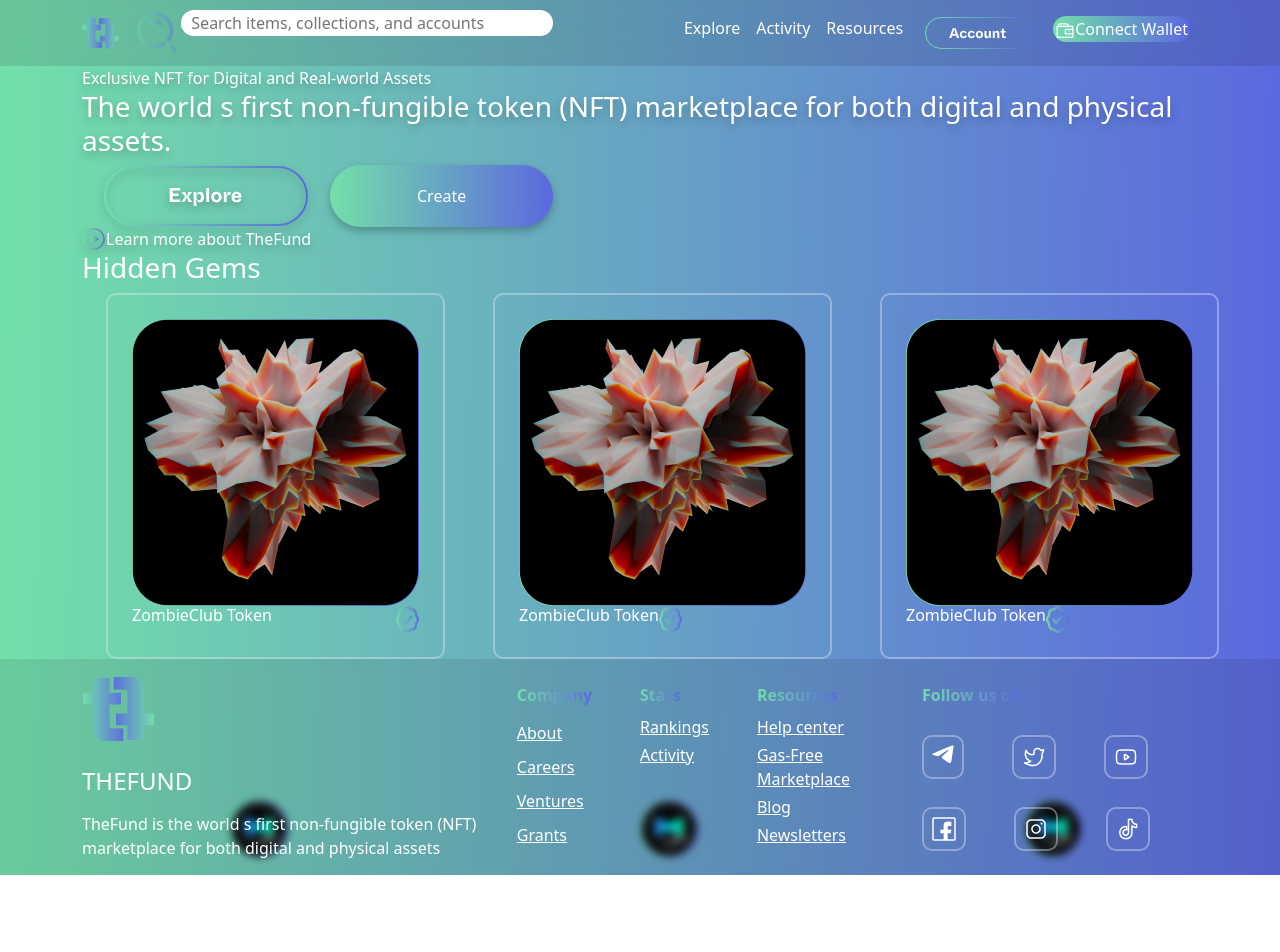
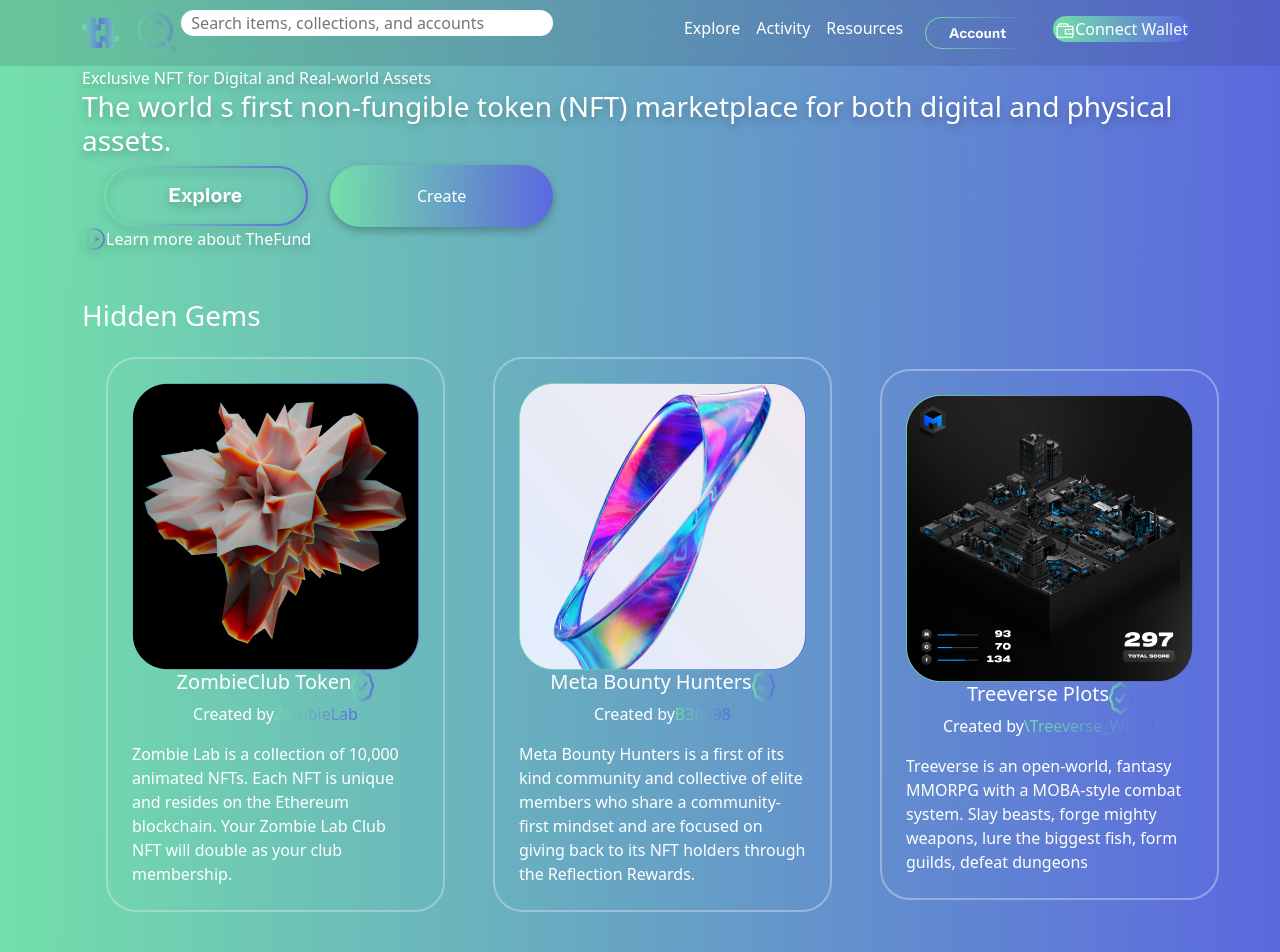
Before and after one commit to Pvalentin2908/NFT-Marketplace, a React (Create React App) app: page / in a window 1280 px wide. Shown: the top 952 px of the page. Before the commit the page ends 875 px from the top, so only its background shows below. Built offline with nearby package versions, Linux system fonts and the light colour scheme.

Commit message:
feat: Gems

```diff
--- a/src/Components/Page/Gems.tsx
+++ b/src/Components/Page/Gems.tsx
@@ -2,57 +2,100 @@ import React, { ReactElement } from 'react';
 import cs from 'classnames';
 import s from './style.module.scss';
 import Rectangle1 from './assets/Rectangle1.png';
+import Rectangle2 from './assets/Rectangle2.png';
+import Rectangle3 from './assets/Rectangle3.png';
 import Bif from './assets/Bifa.png';
 import Elips from './assets/Ellipse1.png';
 
 export default function Gems(): ReactElement {
   return (
-    <div className="container">
-      <div className="text-white">
+    <div className="container mb-5">
+      <div className="text-white mb-4 mt-5">
         <h3>Hidden Gems</h3>
       </div>
       <div className="d-flex flex-row justify-content-between">
         <div
           className={cs(
             s.cardServices,
-            'd-flex flex-column justify-content-between p-4 align-items-center align-items-lg-start mx-4',
+            'd-flex flex-column justify-content-between p-4 align-items-center mx-4 h-100',
           )}
         >
-          <div className="d-flex flex-column justify-content-between">
-            <div>
-              <img src={Rectangle1} alt="Rectangle1" />
-              <img src={Elips} alt="Elips" className={cs(s.ellipsGems1)} />
-            </div>
-            <div className="d-flex flex-row justify-content-between">
-              <h6 className="text-white">ZombieClub Token</h6>
-              <img src={Bif} alt="Bifa" />
-            </div>
+          <div>
+            {/* <img src={Elips} alt="Elips" className={cs(s.ellipsGems1, '')} /> */}
+            <img
+              src={Rectangle1}
+              alt="Rectangle1"
+              className={cs(s.classRectangle, '')}
+            />
+          </div>
+          <div className="d-flex flex-row justify-content-start">
+            <h5 className="text-white">ZombieClub Token</h5>
+            <img src={Bif} alt="Bifa" />
+          </div>
+          <div className="d-flex flex-row">
+            Created by
+            <p className={cs(s.created, '')}>ZombieLab</p>
+          </div>
+          <div className="text-white">
+            Zombie Lab is a collection of 10,000 animated NFTs. Each NFT is
+            unique and resides on the Ethereum blockchain. Your Zombie Lab Club
+            NFT will double as your club membership.
           </div>
         </div>
         <div
           className={cs(
             s.cardServices,
-            'd-flex flex-column justify-content-between p-4 align-items-center align-items-lg-start mx-4',
+            'd-flex flex-column justify-content-between p-4 align-items-center mx-4 h-100',
           )}
         >
-          <img src={Rectangle1} alt="Rectangle1" />
-          <img src={Elips} alt="Elips" className={cs(s.ellipsGems2)} />
-          <div className="d-flex flex-row justify-content-between">
-            <h6 className="text-white">ZombieClub Token</h6>
+          <div>
+            {/* <img src={Elips} alt="Elips" className={cs(s.ellipsGems1, '')} /> */}
+            <img
+              src={Rectangle2}
+              alt="Rectangle2"
+              className={cs(s.classRectangle, '')}
+            />
+          </div>
+          <div className="d-flex flex-row justify-content-start">
+            <h5 className="text-white">Meta Bounty Hunters</h5>
             <img src={Bif} alt="Bifa" />
+          </div>
+          <div className="d-flex flex-row">
+            Created by
+            <p className={cs(s.created, '')}>B30898</p>
+          </div>
+          <div className="text-white">
+            Meta Bounty Hunters is a first of its kind community and collective
+            of elite members who share a community-first mindset and are focused
+            on giving back to its NFT holders through the Reflection Rewards.
           </div>
         </div>
         <div
           className={cs(
             s.cardServices,
-            'd-flex flex-column justify-content-between p-4 align-items-center align-items-lg-start mx-4',
+            'd-flex flex-column justify-content-between p-4 align-items-center mx-4 h-100',
           )}
         >
-          <img src={Rectangle1} alt="Rectangle1" />
-          <img src={Elips} alt="Elips" className={cs(s.ellipsGems3)} />
-          <div className="d-flex flex-row justify-content-between">
-            <h6 className="text-white">ZombieClub Token</h6>
+          <div>
+            {/* <img src={Elips} alt="Elips" className={cs(s.ellipsGems1, '')} /> */}
+            <img
+              src={Rectangle3}
+              alt="Rectangle3"
+              className={cs(s.classRectangle, '')}
+            />
+          </div>
+          <div className="d-flex flex-row justify-content-start">
+            <h5 className="text-white">Treeverse Plots</h5>
             <img src={Bif} alt="Bifa" />
+          </div>
+          <div className="d-flex flex-row">
+            Created by
+            <p className={cs(s.created, '')}>\Treeverse_Wallet</p>
+          </div>
+          <div className="text-white">
+            Treeverse is an open-world, fantasy MMORPG with a MOBA-style combat
+            system. Slay beasts, forge mighty weapons, lure the biggest fish,
+            form guilds, defeat dungeons
           </div>
         </div>
       </div>
--- a/src/Components/Page/style.module.scss
+++ b/src/Components/Page/style.module.scss
@@ -26,11 +26,11 @@
 
 .cardServices {
   color: white;
-  border-radius: 10px;
+  border-radius: 30px;
   border: 2px solid rgba(229, 233, 246, 0.4);
   width: 100%;
-  height: 100%;
   align-self: center;
+  position: relative;
 }
 
 .textFooter {
@@ -66,9 +66,9 @@
 
 .ellipsGems1 {
   position: absolute;
-  left: 18%;
-  right: 18%;
-  top: 100%;
+  left: 42%;
+  right: 40%;
+  top: 80%;
 }
 
 .ellipsGems2 {
@@ -84,3 +84,17 @@
   right: 80%;
   top: 100%;
 }
+
+.classRectangle {
+  position: static;
+}
+
+.bif {
+  position: relative;
+}
+
+.created {
+  background: linear-gradient(90.71deg, #73e0a9 0%, #5b68df 100%);
+  -webkit-background-clip: text;
+  -webkit-text-fill-color: transparent;
+}
```
Also changed, not shown: src/Components/Page/assets/Rectangle2.png (added), src/Components/Page/assets/Rectangle3.png (added).
